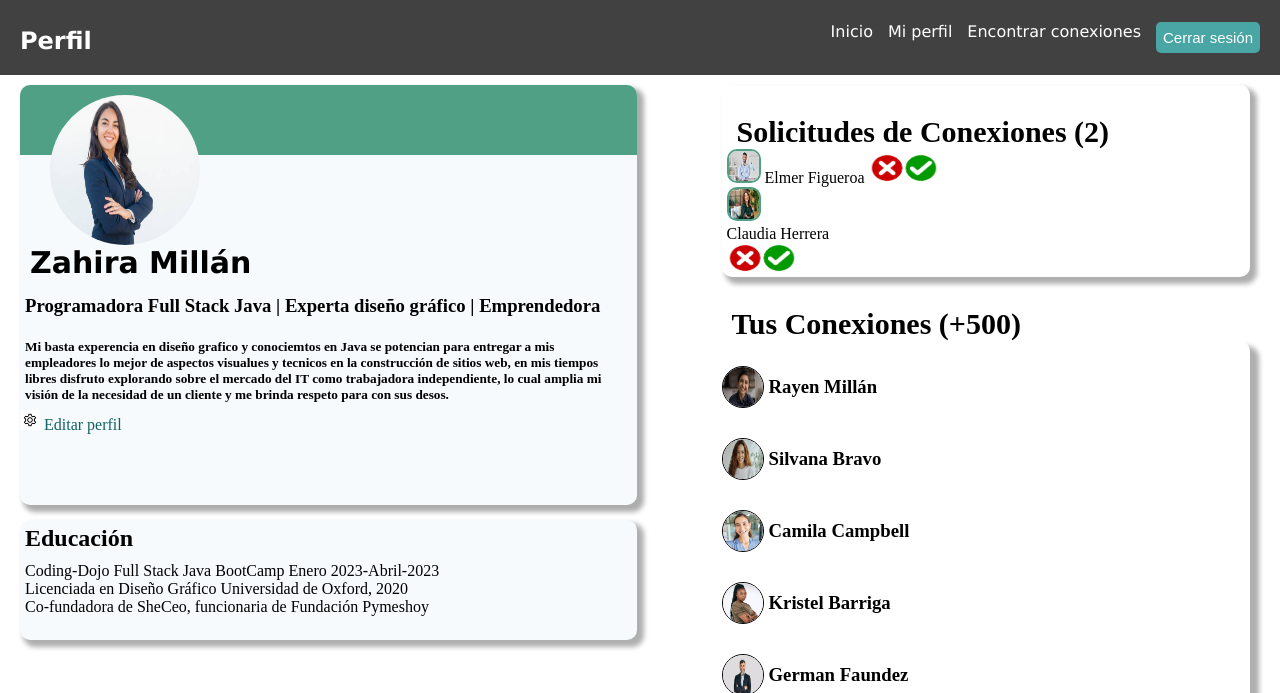
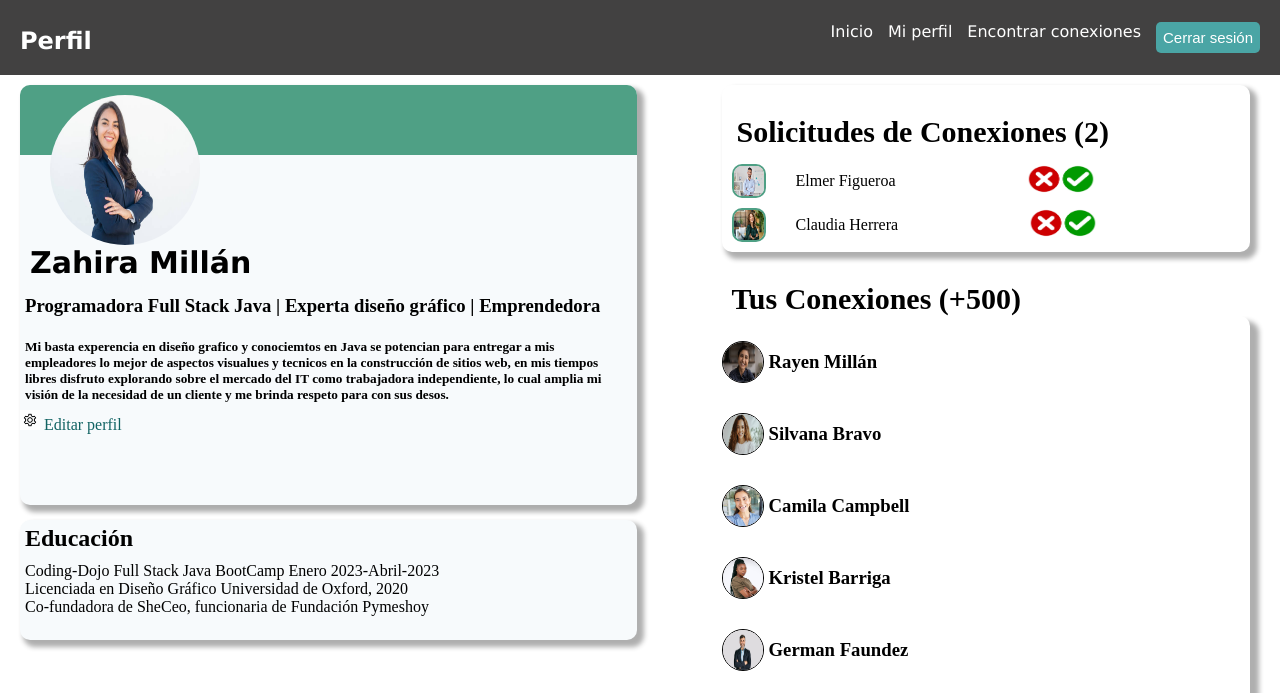
Before and after one commit to Zafiro09/Pagina-Web-Bootcamp, a plain HTML site: page HTML.CSS clases 2 semana/Tarea perfil/index.html in a window 1280 px wide. Shown: the top 693 px of the page. Drawn offline with Linux system fonts and the light colour scheme.

Commit message:
actualizando lo actualizando

```diff
--- a/HTML.CSS clases 2 semana/Tarea perfil/index.html
+++ b/HTML.CSS clases 2 semana/Tarea perfil/index.html
@@ -55,16 +55,18 @@
           <h1>
             Solicitudes de Conexiones (2)
           </h1>
-          <span>
-          <img src="./img/Foto derecha 1.jpg" alt="perfil 1" class="fotoderecha">
-          <span c lass="textito">Elmer Figueroa</span>
-          <img src="./img/Check y No.jpg" class="check">
-          </span>
-          <span>
-          <img src="./img/Foto derecha 2.jpg" alt="perfil 2" class="fotoderecha">
-          <span class="textito">Claudia Herrera</span>
-          <img src="./img/Check y No.jpg" class="check">
-          </span>
+          <div class="soli">
+            <div class="lineuno">
+            <img src="./img/Foto derecha 1.jpg" alt="perfil 1" class="fotoderecha">
+            <span class="textito">Elmer Figueroa</span>
+            <img src="./img/Check y No.jpg" class="check">
+            </div>
+            <div class="linedos">
+            <img src="./img/Foto derecha 2.jpg" alt="perfil 2" class="fotoderecha">
+            <span class="textito">Claudia Herrera</span>
+            <img src="./img/Check y No.jpg" class="check">
+            </div>
+          </div>
         </div>
         <div class="Conexiones">
         <h1>
--- a/HTML.CSS clases 2 semana/Tarea perfil/style.css
+++ b/HTML.CSS clases 2 semana/Tarea perfil/style.css
@@ -129,6 +129,27 @@ h2{
     padding-left: 5px;
     padding-top: 20px;
 }
+.soli{
+    display: flex;
+    flex-direction: column;
+    padding-left: 5px;
+}
+.lineuno{
+    display: flex;
+    flex-direction: row;
+    margin-bottom: 10px;
+    margin-top: 15px;
+    gap: 30px;
+}
+.linedos{
+    display: flex;
+    flex-direction: row;
+    margin-bottom: 10px;
+    gap: 30px;
+}
+.check{
+    padding-left: 100px;
+}
 .textito{
     display: flex;
     align-items: center;
```
Also changed, not shown: JS clases 3 semana/index.html (+2 -2 lines), JS clases 3 semana/index.js (added).
